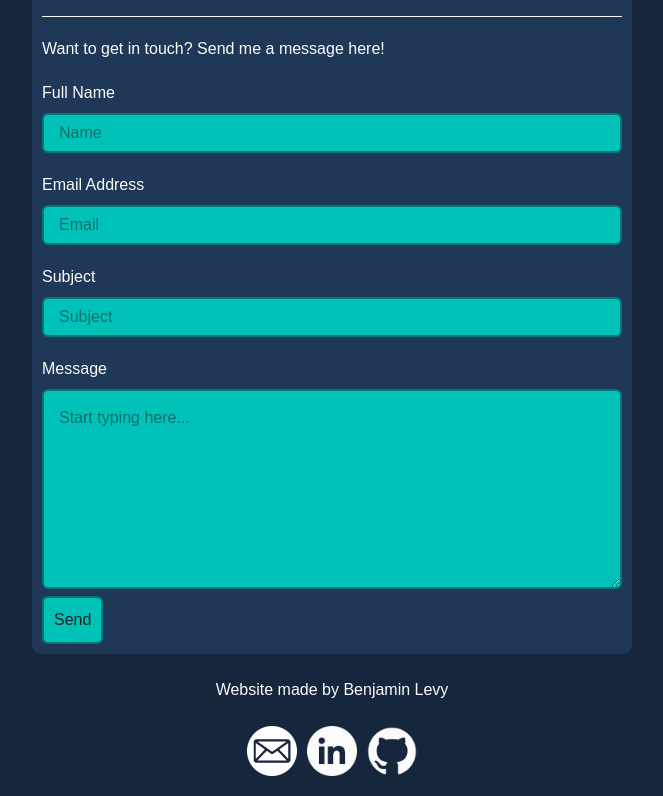
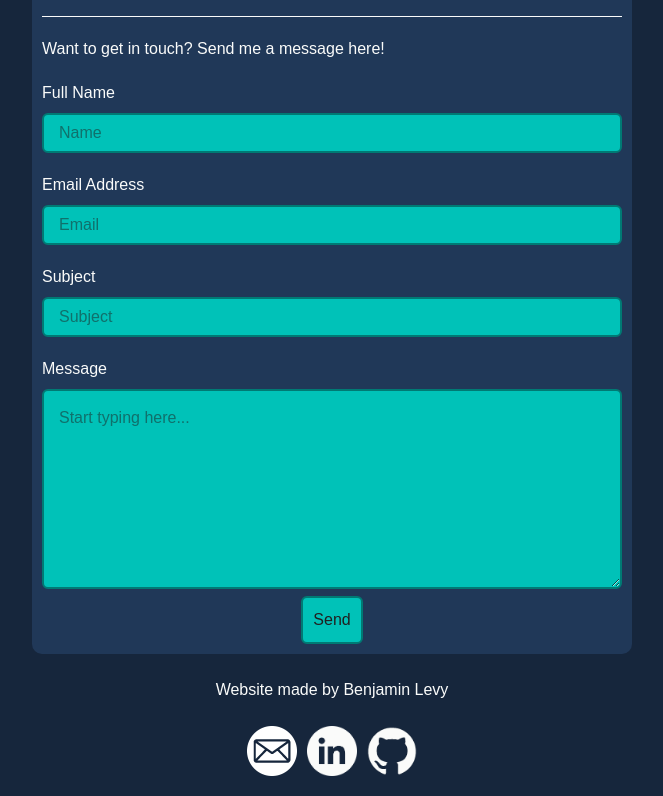
Before and after one commit to TapeKnot/Portfolio-Website, a Next.js app: page / in a window 1280 px wide. Shown: the part 998-1794 px from the top of the page, without its empty margins (308-971 px from the left). Built offline with nearby package versions, Linux system fonts and the light colour scheme.

Commit message:
Contact Form Fixes

```diff
--- a/src/components/contact-form/contact-form.css
+++ b/src/components/contact-form/contact-form.css
@@ -14,7 +14,6 @@ form button {
     border-radius: 6px;
     border: 2px solid var(--color4);
     color: var(--color9);
-    margin: auto;
     cursor: pointer;
 }
 
--- a/src/components/contact-form/contact-form.tsx
+++ b/src/components/contact-form/contact-form.tsx
@@ -1,6 +1,7 @@
 "use client"
 import './contact-form.css'
-import React, { FormEvent, useState } from 'react'
+import React, { useEffect, FormEvent, useState } from 'react'
+import { usePathname } from 'next/navigation'
 
 export const ContactForm = () => {
     const [name, setName] = useState('')
@@ -8,6 +9,15 @@ export const ContactForm = () => {
     const [subject, setSubject] = useState('')
     const [message, setMessage] = useState('')
     const [submitted, setSubmitted] = useState(false);
+
+    const pathname = usePathname();
+    useEffect(() => {   // Reset form state on page change
+        setName('');
+        setEmail('');
+        setSubject('');
+        setMessage('');
+        setSubmitted(false);
+    }, [pathname]);
 
     const onSubmit = async (e: FormEvent) => {
         e.preventDefault();
@@ -26,13 +36,6 @@ export const ContactForm = () => {
             const res = await fetch(request);
             const body = await res.json();
             setSubmitted(body.submitted);
-
-            if (submitted) {
-                setName("");
-                setEmail("");
-                setSubject("");
-                setMessage("");
-            }
         }
         catch(err: any) {
             console.error('Error', err)
@@ -40,7 +43,12 @@ export const ContactForm = () => {
     }
 
     return (
-        <form onSubmit={onSubmit}>
+        <div>
+            {submitted
+                ? <div className="foreground-section">
+                    <h3 className="text-align-center">Message sent! I will get back to you as soon as I can.</h3>
+                </div>
+                : <form onSubmit={onSubmit}>
                     <h2 className="text-align-center">Contact Me</h2>
                     <hr/>
                     <p>Want to get in touch? Send me a message here!</p>
@@ -91,7 +99,11 @@ export const ContactForm = () => {
                             required
                         />
                     </div>
+                    <div className="flex-div justify-content-center">
                         <button type="submit">Send</button>
+                    </div>
                 </form>
+            }
+        </div>
     )
 }
```
Lines whose indentation alone changed are shown as unchanged.
